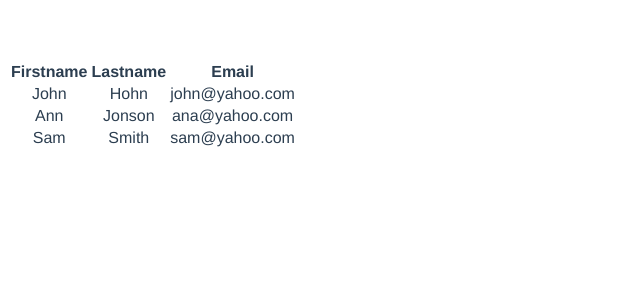
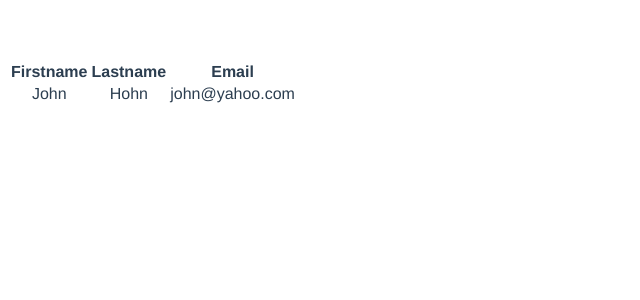
Before and after one commit to brankaDakic10/vue_myProject, a Vue app: page / in a window 1280 px wide. Shown: the top 300 px of the page, without its empty margins (0-640 px from the left). Built offline with nearby package versions, Linux system fonts and the light colour scheme.

Commit message:
Added contact list table

```diff
--- a/src/components/ContactsList.vue
+++ b/src/components/ContactsList.vue
@@ -6,10 +6,15 @@
     <th>Lastname</th>
     <th>Email</th>
   </tr>
-  <tr v-for="(contact, key) in contacts" :key="key">
+  <tr
+  v-for="(contact, key) in contacts"
+  :key="key"
+  v-if="contact.firstName ==='John'">
+
     <td>{{contact.firstName}}</td>
     <td>{{contact.lastName}}</td>
    <td>{{contact.email}}</td>
+
   </tr>
 
 </table>
```
